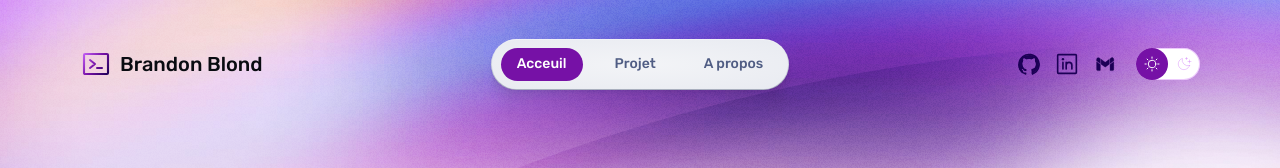
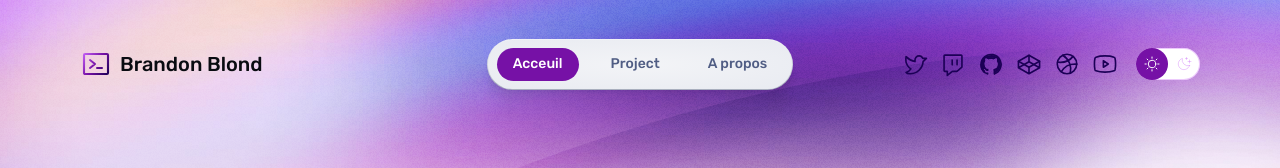
Before and after one commit to Koru444/portfolio, an Astro site: page / in a window 1280 px wide. Shown: the top 168 px of the page. Built offline with nearby package versions, Linux system fonts and the light colour scheme; Astro itself is replaced by a stand-in of ours.

Commit message:
Update Nav.astro

```diff
--- a/src/components/Nav.astro
+++ b/src/components/Nav.astro
@@ -6,16 +6,18 @@ import type { iconPaths } from './IconPaths';
 /** Main menu items */
 const textLinks: { label: string; href: string }[] = [
 	{ label: 'Acceuil', href: '/' },
-	{ label: 'Projet', href: '/work/' },
+	{ label: 'Project', href: '/work/' },
 	{ label: 'A propos', href: '/about/' },
 ];
 
 /** Icon links to social media — edit these with links to your profiles! */
 const iconLinks: { label: string; href: string; icon: keyof typeof iconPaths }[] = [
-	{ label: 'GitHub', href: 'https://github.com/Koru444', icon: 'github-logo' },
-	{ label: 'Linkedin', href: 'https://www.linkedin.com/in/brandon-blond-61b8a9215', icon: 'linkedin-logo' },
-	{ label: 'Gmail', href: 'mailto:brandonblond7@gmail.com', icon: 'gmail-logo' },
-
+	{ label: 'Twitter', href: 'https://twitter.com/me', icon: 'twitter-logo' },
+	{ label: 'Twitch', href: 'https://twitch.tv/me', icon: 'twitch-logo' },
+	{ label: 'GitHub', href: 'https://github.com/me', icon: 'github-logo' },
+	{ label: 'CodePen', href: 'https://codepen.io/me', icon: 'codepen-logo' },
+	{ label: 'dribbble', href: 'https://dribbble.com/me', icon: 'dribbble-logo' },
+	{ label: 'YouTube', href: 'https://www.youtube.com/@me/', icon: 'youtube-logo' },
 ];
 ---
 
```
